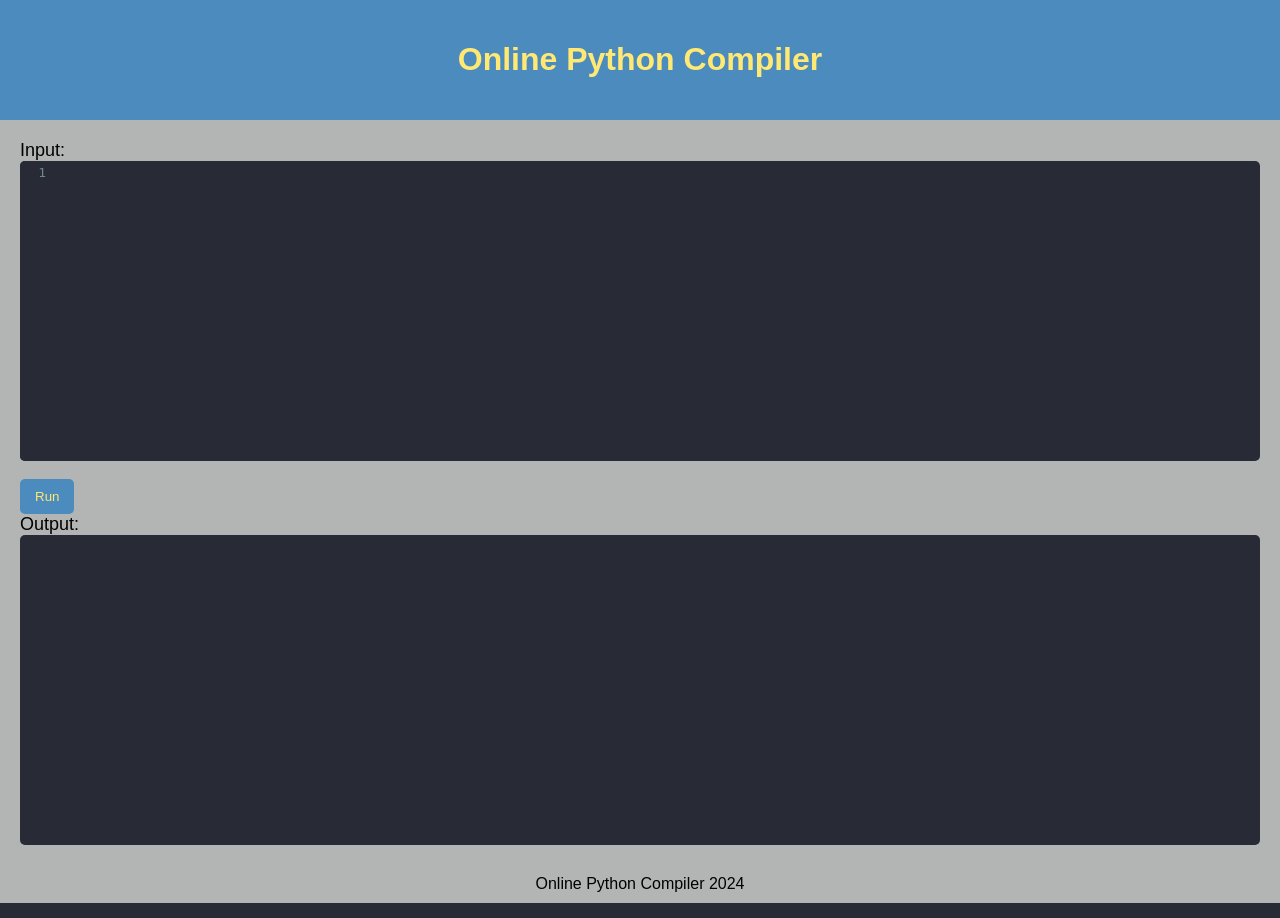
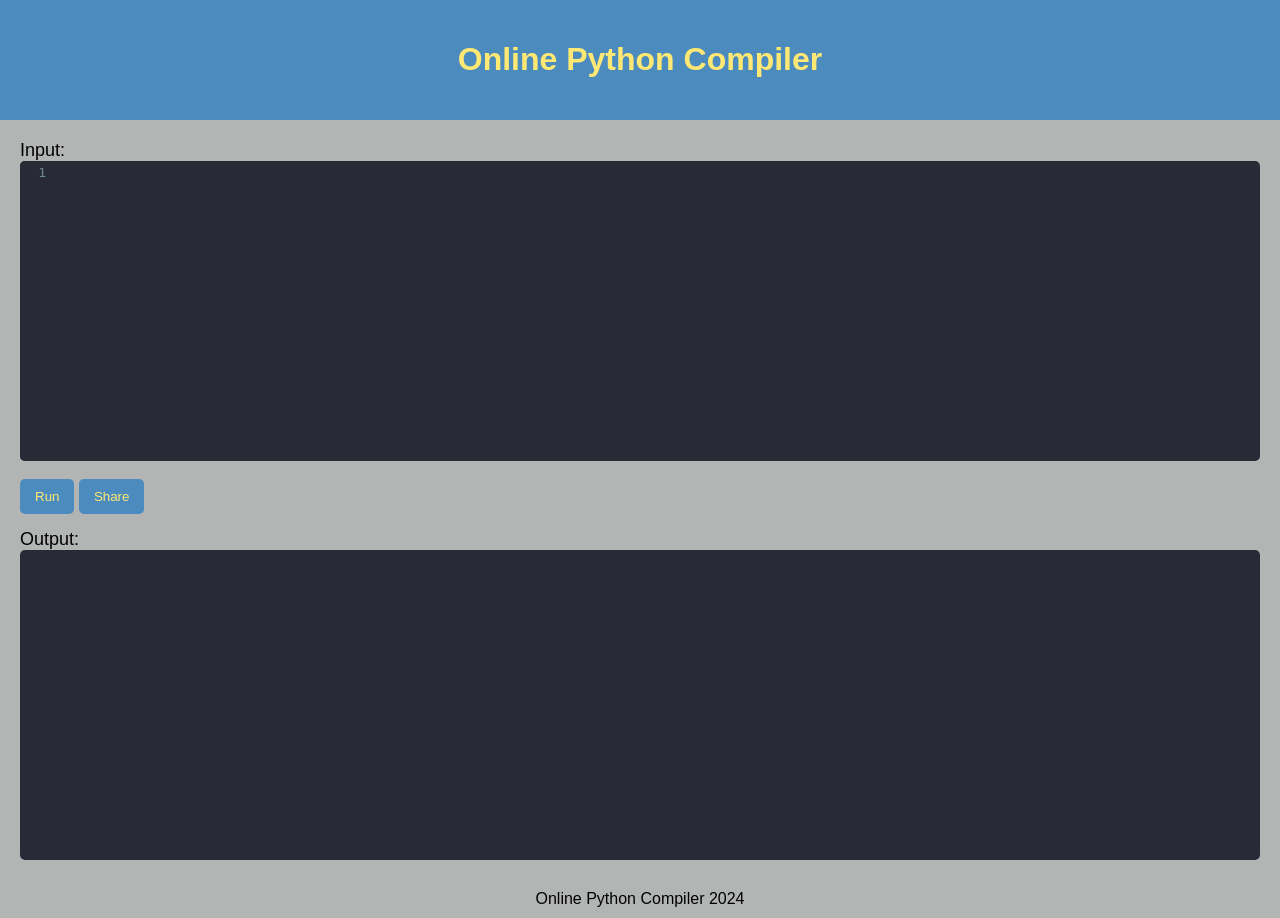
Before and after one commit to karastoyanov/python-online-interpreter, a Flask app: page / in a window 1280 px wide. Run offline with Flask 3, Linux system fonts and the light colour scheme; some libraries are stand-ins or nearby versions; some web fonts are replaced.

Commit message:
UI redesign

```diff
--- a/static/styles.css
+++ b/static/styles.css
@@ -43,7 +43,6 @@ body {
 .label {
     font-size: large;
     width: 80%;
-
 }
 
 #output {
@@ -70,6 +69,7 @@ button {
     border: none;
     border-radius: 5px;
     cursor: pointer;
+    margin-bottom: 15px;
 }
 
 button:hover {
--- a/templates/index.html
+++ b/templates/index.html
@@ -31,6 +31,7 @@
             <textarea id="pythonCode" name="code" style="display: none;"></textarea>
             <br>
             <button onclick="compileCode()">Run</button>
+            <button>Share</button>
             <br>
 
             <label for="output" class="label">Output:</label>
```
